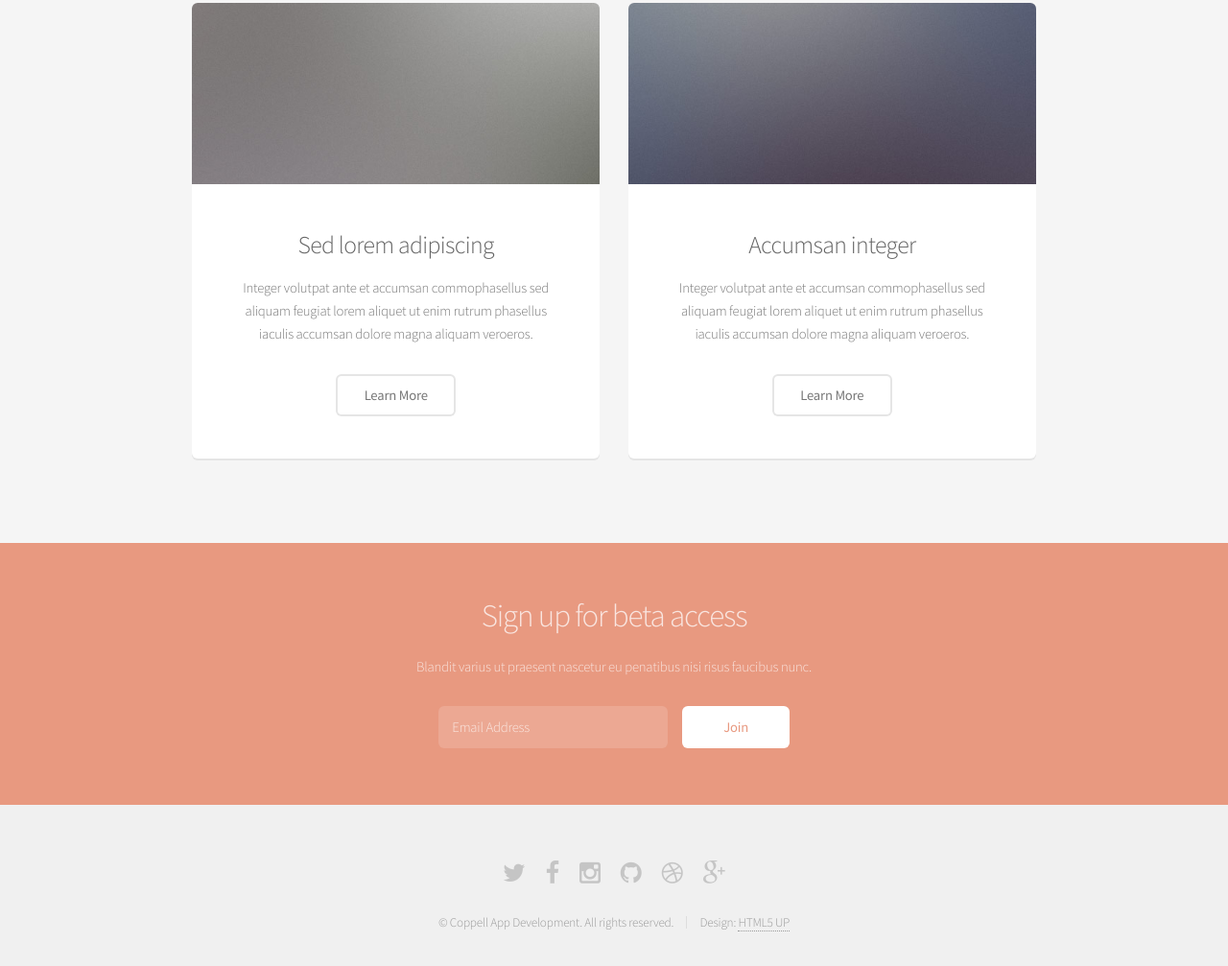
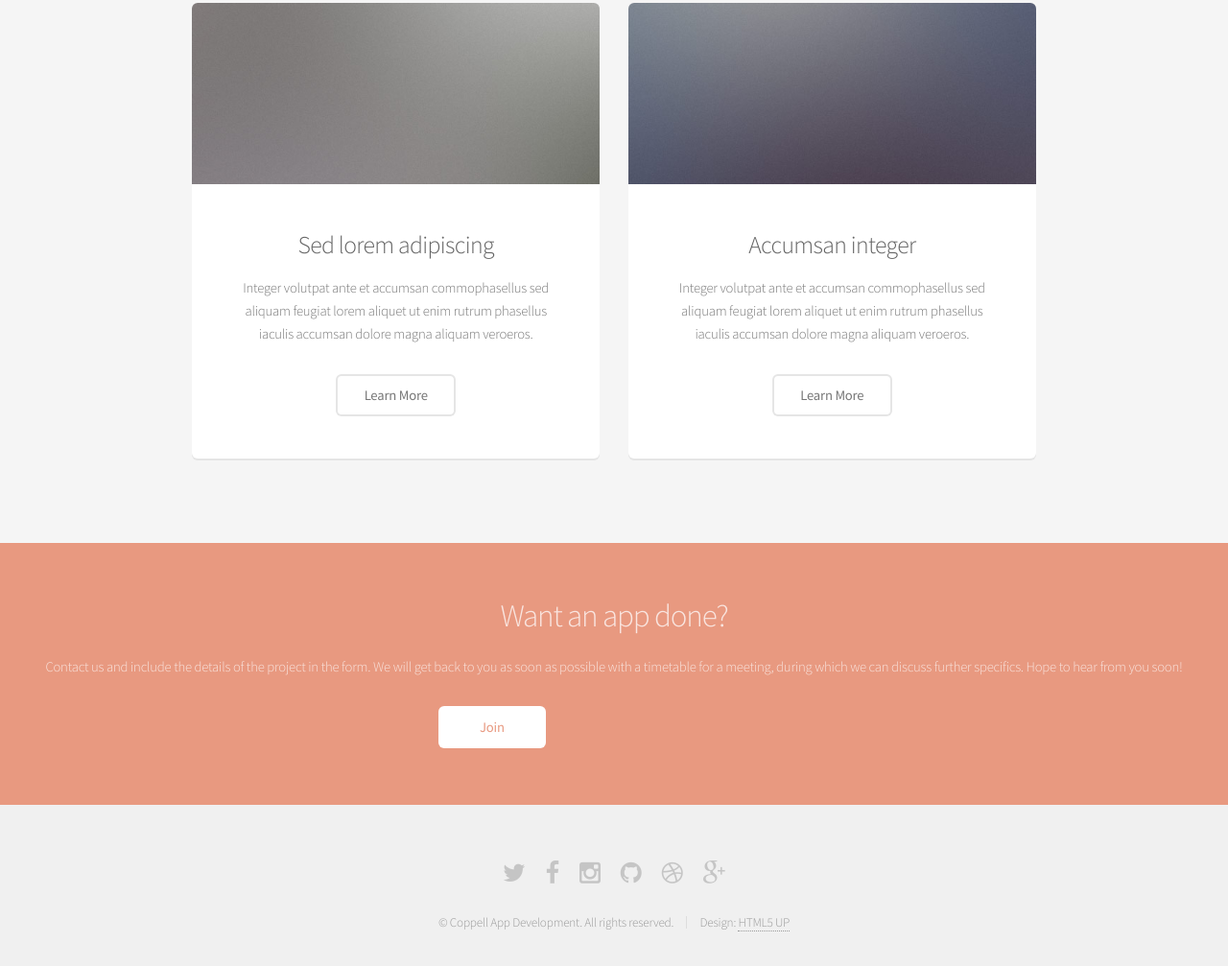
Before and after one commit to CoppellAppDevelopment/coppellappdevelopment.github.io, a plain HTML site: page index.html in a window 1280 px wide. Shown: the part 1759-2766 px from the top of the page at 96% size. Drawn offline with Linux system fonts and the light colour scheme.

Commit message:
Updated Contact button

```diff
--- a/index.html
+++ b/index.html
@@ -28,7 +28,7 @@
 
 		<!-- Header -->
 			<header id="header" class="alt">
-				<h1><a href="index.html">Alpha</a> by HTML5 UP</h1>
+				<h1><a href="index.html">Coppell App Development</a></h1>
 				<nav id="nav">
 					<ul>
 						<li><a href="index.html">Home</a></li>
@@ -137,14 +137,11 @@
 		<!-- CTA -->
 			<section id="cta">
 
-				<h2>Sign up for beta access</h2>
-				<p>Blandit varius ut praesent nascetur eu penatibus nisi risus faucibus nunc.</p>
+				<h2>Want an app done?</h2>
+				<p>Contact us and include the details of the project in the form. We will get back to you as soon as possible with a timetable for a meeting, during which we can discuss further specifics. Hope to hear from you soon!</p>
 
 				<form>
 					<div class="row uniform 50%">
-						<div class="8u 12u(mobilep)">
-							<input type="email" name="email" id="email" placeholder="Email Address" />
-						</div>
 						<div class="4u 12u(mobilep)">
 							<input type="submit" value="Join" class="fit" />
 						</div>
```
